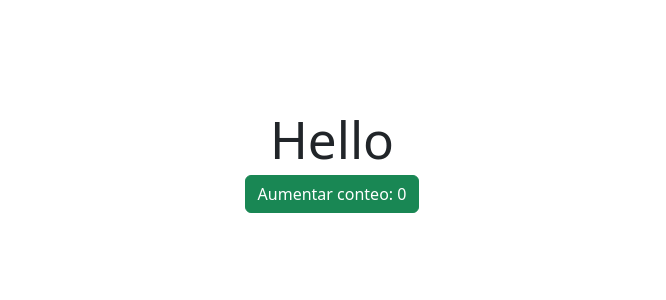
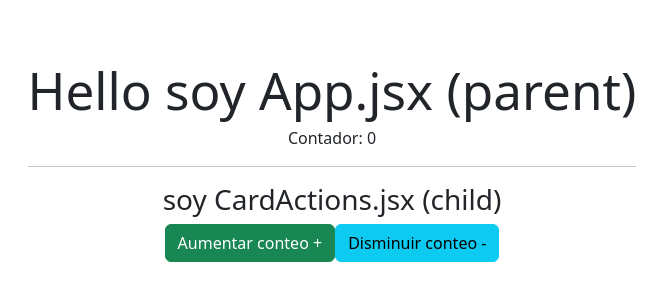
Before and after one commit to entertechschool/lima-code-301n1, a React (Vite) app in the folder curriculum/class-03/demos/react-project/: page / in a window 1280 px wide. Shown: the part 238-538 px from the top of the page, without its empty margins (308-974 px from the left). Built offline with nearby package versions, Linux system fonts and the light colour scheme.

Commit message:
from Parent to Child

```diff
--- a/curriculum/class-03/demos/react-project/src/App.jsx
+++ b/curriculum/class-03/demos/react-project/src/App.jsx
@@ -1,23 +1,29 @@
-import { useState } from 'react'
-import './App.css'
+import { useState } from "react";
+import "./App.css";
 
-import 'bootstrap/dist/css/bootstrap.min.css';
+import "bootstrap/dist/css/bootstrap.min.css";
 
-import Button from 'react-bootstrap/Button';
+import CardActions from "./components/CardActions";
 
 function App() {
-  const [count, setCount] = useState(0)
+  const [contador, setContador] = useState(0);
 
   function aumentarContador() {
-    setCount(count + 1);
+    setContador(contador + 1);
+  }
+
+  function disminuirContador() {
+    setContador(contador - 1);
   }
 
   return (
     <>
-      <h1>Hello</h1>
-      <Button variant="success" onClick={aumentarContador}>Aumentar conteo: {count}</Button>
+      <h1>Hello soy App.jsx (parent)</h1>
+      <p>Contador: {contador}</p>
+      <hr />
+      <CardActions aumentar={aumentarContador} disminuir={disminuirContador} />
     </>
-  )
+  );
 }
 
-export default App
+export default App;
--- /dev/null
+++ b/curriculum/class-03/demos/react-project/src/components/CardActions.jsx
@@ -0,0 +1,13 @@
+import Button from 'react-bootstrap/Button';
+
+function CardActions(props) {
+    return (
+        <>
+            <h3>soy CardActions.jsx (child)</h3>
+            <Button variant="success" onClick={props.aumentar}>Aumentar conteo +</Button>
+            <Button variant="info" onClick={props.disminuir}>Disminuir conteo -</Button>
+        </>
+    )
+}
+
+export default CardActions;
```
